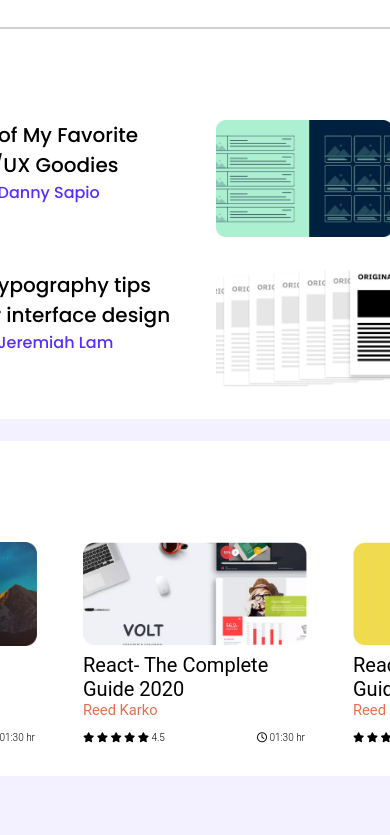
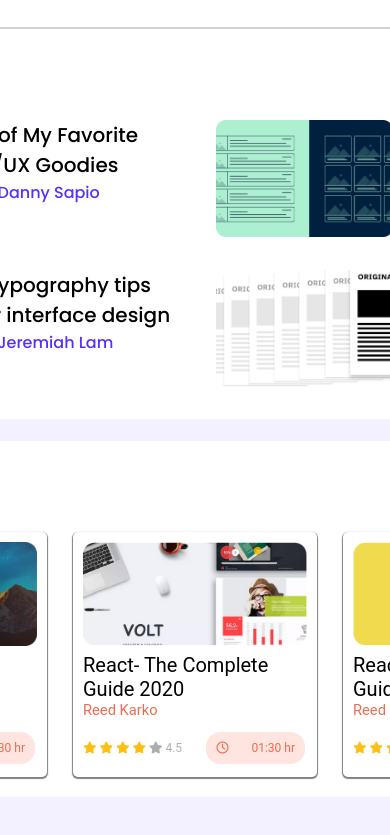
Before and after one commit to mdshohidulislam1486/leader-board-main, a plain HTML site: page index.html in a window 390 px wide. Shown: the part 373-1208 px from the top of the page. Drawn offline with Linux system fonts and the light colour scheme.

Commit message:
started responsive website

```diff
--- a/index.html
+++ b/index.html
@@ -109,12 +109,12 @@
                                     <i class="fas fa-star"></i>
                                     <i class="fas fa-star"></i>
                                     <i class="fas fa-star"></i>
-                                    <i class="fas fa-star"></i>
+                                    <i class="fas fa-star not-filled"></i>
                                     <span>4.5</span>
                                 </span>
-                                <span>
+                                <span class="icon-watch">
                                     <i class="far fa-clock"></i>
-                                    <span>01:30 hr</span>
+                                    <span class="icon-time">01:30 hr</span>
                                 </span>
 
                             </div>
@@ -131,12 +131,12 @@
                                     <i class="fas fa-star"></i>
                                     <i class="fas fa-star"></i>
                                     <i class="fas fa-star"></i>
-                                    <i class="fas fa-star"></i>
+                                    <i class="fas fa-star not-filled"></i>
                                     <span>4.5</span>
                                 </span>
-                                <span>
+                                <span class="icon-watch">
                                     <i class="far fa-clock"></i>
-                                    <span>01:30 hr</span>
+                                    <span class="icon-time">01:30 hr</span>
                                 </span>
 
                             </div>
@@ -153,12 +153,12 @@
                                     <i class="fas fa-star"></i>
                                     <i class="fas fa-star"></i>
                                     <i class="fas fa-star"></i>
-                                    <i class="fas fa-star"></i>
+                                    <i class="fas fa-star not-filled"></i>
                                     <span>4.5</span>
                                 </span>
-                                <span>
+                                <span class="icon-watch">
                                     <i class="far fa-clock"></i>
-                                    <span>01:30 hr</span>
+                                    <span class="icon-time">01:30 hr</span>
                                 </span>
 
                             </div>
--- a/styles/style.css
+++ b/styles/style.css
@@ -182,16 +182,40 @@
 }
 span > i, span{
     font-family:Roboto;
-    font-size:10px;
-    font-weight:300;
+    font-size:12px;
+    font-weight:400;
 }
 
 .course-icon{
     display:flex;
     justify-content: space-between;
     margin:13px 0;
+    align-items: center;
 }
 .course{
-    box-shadow: 0 1px 10px 10px #fff;
+    box-shadow: 0 1px 1px 1px gray;
     padding:10px 10px 0 10px;
+    border:none;
+    outline:none;
+    border-radius: 5px;
 }
+.fa-star{
+    color:#FFC014;
+}
+span .not-filled, span{
+    color:#AEAEAE;
+
+}
+.icon-watch .fa-clock, .icon-time{
+    color:#ED6B4F;
+    padding:10px;
+}
+
+.icon-watch{
+    background-color:#FEE5DF;
+    border-radius: 14.59px;
+}
+
+@media only screen and (max-width:688px){
+
+}
```
